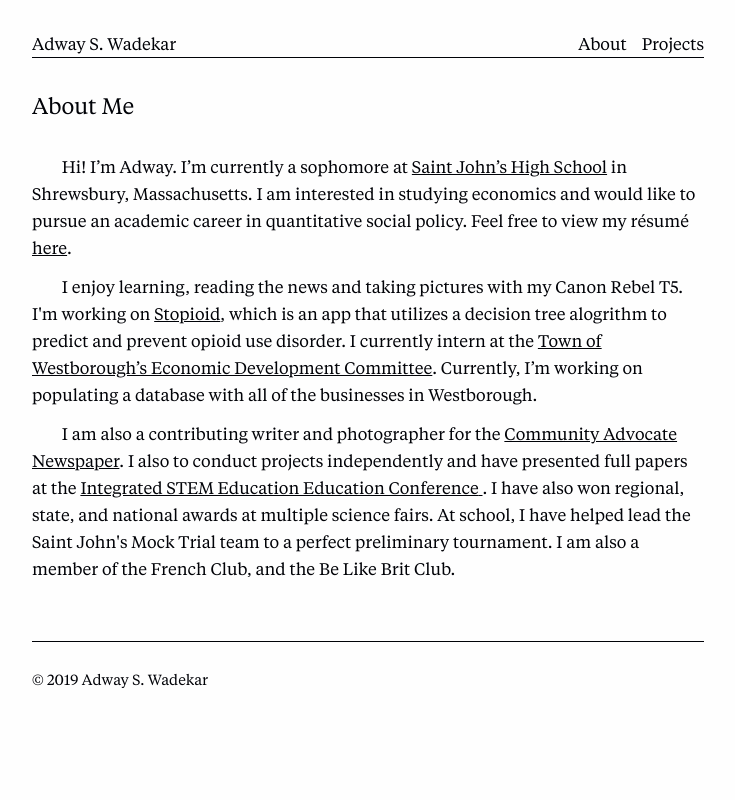
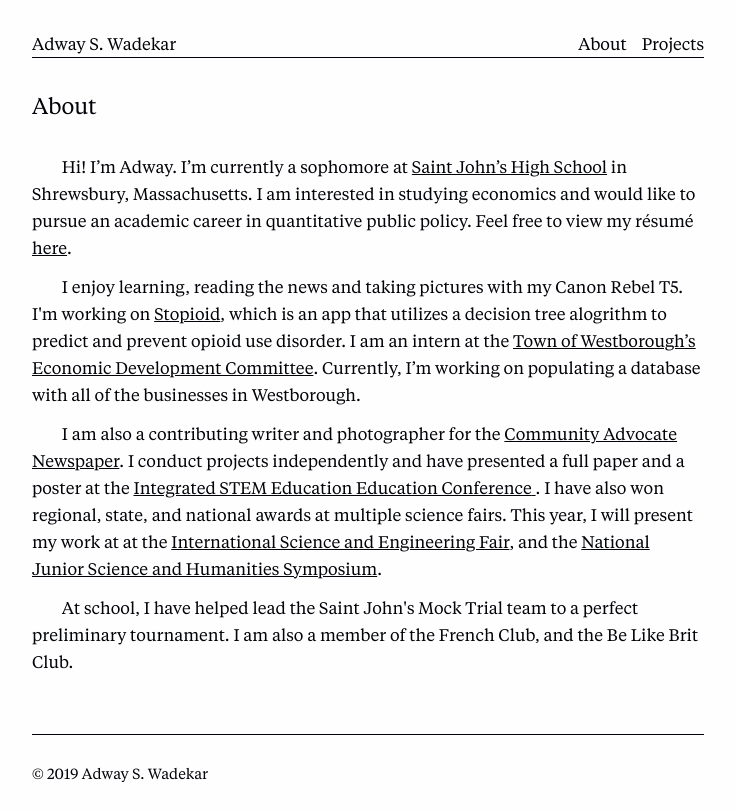
Before and after one commit to adway/2019-site, a Gatsby site: page / in a window 1280 px wide. Shown: the whole page, without its empty margins (272-1007 px from the left). Built offline with nearby package versions, Linux system fonts and the light colour scheme; Gatsby itself is replaced by a stand-in of ours.

Commit message:
New project

```diff
--- a/gatsby-config.js
+++ b/gatsby-config.js
@@ -1,3 +1,5 @@
+const path = require('path');
+
 module.exports = {
   siteMetadata: {
     title: `Adway S. Wadekar`,
--- a/src/data.js
+++ b/src/data.js
@@ -5,6 +5,12 @@ export const siteInfo = {
 };
 
 export const projects = [
+  {
+    title: 'Predicting Suicidal Ideation Using Machine Learning',
+    link: 'https://www.dropbox.com/s/7765ipg6pzuq8ev/JSHSReport.docx?dl=0',
+    description:
+      'This project uses a decision tree algorithm to predict individuals at risk for suicidal ideation.'
+  },
   {
     title: 'Predicting Opioid Use Disorder (OUD) Using Machine Learning',
     link: 'https://oud.adway.io',
--- a/src/pages/index.js
+++ b/src/pages/index.js
@@ -8,14 +8,14 @@ import Tab from '../components/designSystem/Tab';
 export default () => (
   <Layout>
     <Tab page="About" />
-    <H1>About Me</H1>
+    <H1>About</H1>
     <P>
       Hi! I’m Adway. I’m currently a sophomore at{' '}
       <Link href="http://www.stjohnshigh.org/" target="_blank">
         Saint John’s High School
       </Link>{' '}
       in Shrewsbury, Massachusetts. I am interested in studying economics and
-      would like to pursue an academic career in quantitative social policy.
+      would like to pursue an academic career in quantitative public policy.
       Feel free to view my résumé{' '}
       <Link href="/Resume.pdf" target="_blank">
         here
@@ -29,7 +29,7 @@ export default () => (
         Stopioid
       </Link>
       , which is an app that utilizes a decision tree alogrithm to predict and
-      prevent opioid use disorder. I currently intern at the{' '}
+      prevent opioid use disorder. I am an intern at the{' '}
       <Link href="http://edc.town.westborough.ma.us" target="_blank">
         Town of Westborough’s Economic Development Committee
       </Link>
@@ -41,13 +41,24 @@ export default () => (
       <Link href="https://communityadvocate.com" target="_blank">
         Community Advocate Newspaper
       </Link>
-      . I also to conduct projects independently and have presented full papers
-      at the{' '}
+      . I conduct projects independently and have presented a full paper and a
+      poster at the{' '}
       <Link href="https://ewh.ieee.org/conf/stem/" target="_blank">
         Integrated STEM Education Education Conference{' '}
       </Link>
       . I have also won regional, state, and national awards at multiple science
-      fairs. At school, I have helped lead the Saint John's Mock Trial team to a
+      fairs. This year, I will present my work at at the{' '}
+      <Link href="https://student.societyforscience.org/intel-isef">
+        International Science and Engineering Fair
+      </Link>
+      , and the{' '}
+      <Link href="https://www.jshs.org/national-symposium/">
+        National Junior Science and Humanities Symposium
+      </Link>
+      .
+    </P>
+    <P>
+      At school, I have helped lead the Saint John's Mock Trial team to a
       perfect preliminary tournament. I am also a member of the French Club, and
       the Be Like Brit Club.
     </P>
--- a/src/pages/projects.js
+++ b/src/pages/projects.js
@@ -31,8 +31,10 @@ export default () => (
     <P>
       I conduct projects in the area of social science. I have presented my work
       at the Worcester Regional Science and Engineering Fair, the Massachusetts
-      State Science and Engineering Fair, and the IEEE Integrated STEM Education
-      Conference. I have also been selected as a Broadcom MASTERS semifinalist.
+      State Science and Engineering Fair, the International Science and
+      Engineerign Fair, the National Junior Science and Humanities Symposium,
+      and the IEEE Integrated STEM Education Conference. I have also been
+      selected as a Broadcom MASTERS semifinalist.
     </P>
     <hr />
     <PlainList>
```
